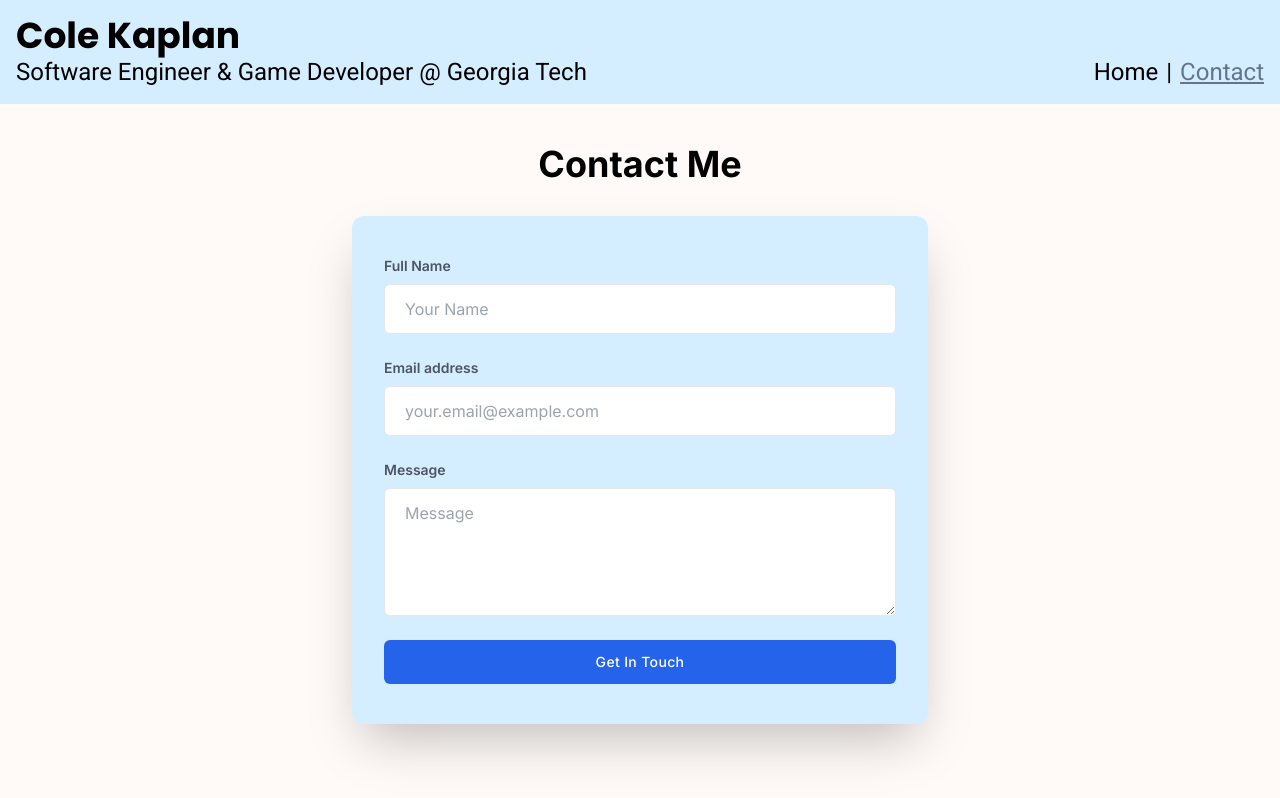
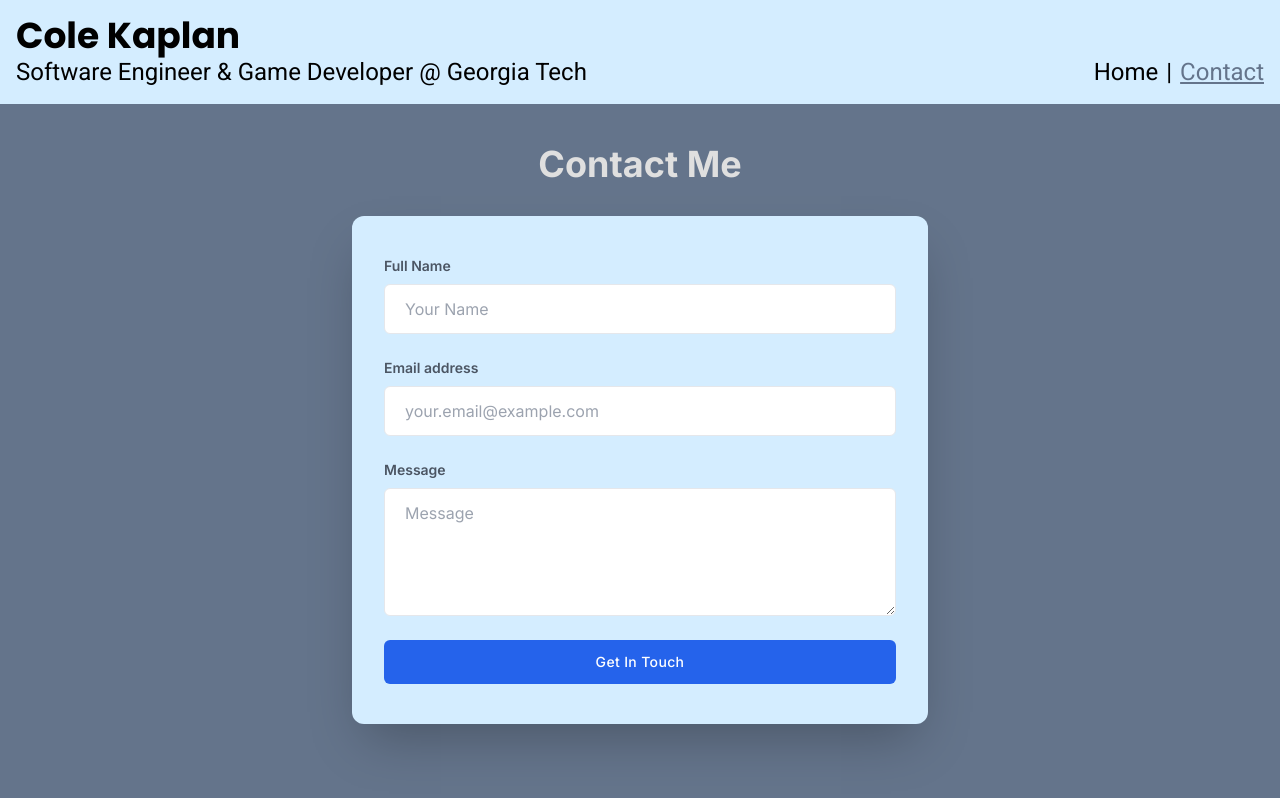
Before and after one commit to ColeKaplan/cole-website, a Next.js app: page /contact in a window 1280 px wide. Shown: the top 798 px of the page. Built offline with nearby package versions, Linux system fonts and the light colour scheme.

Commit message:
oops didn't mean to change contact page colors

```diff
--- a/app/contact/page.tsx
+++ b/app/contact/page.tsx
@@ -5,8 +5,8 @@ import React from 'react';
 export default function Contact(){
     return(
         <div>
-            <div className='flex flex-col justify-items-start items-center min-h-screen py-10 bg-[#fffaf7]'>
-                <h1 className='text-4xl font-bold text-[#000000]'>Contact Me</h1>
+            <div className='flex flex-col justify-items-start items-center min-h-screen py-10 bg-[#slate-500]'>
+                <h1 className='text-4xl font-bold text-[#dfdfdf]'>Contact Me</h1>
                 <ContactForm/>
             </div>
         </div>
```
